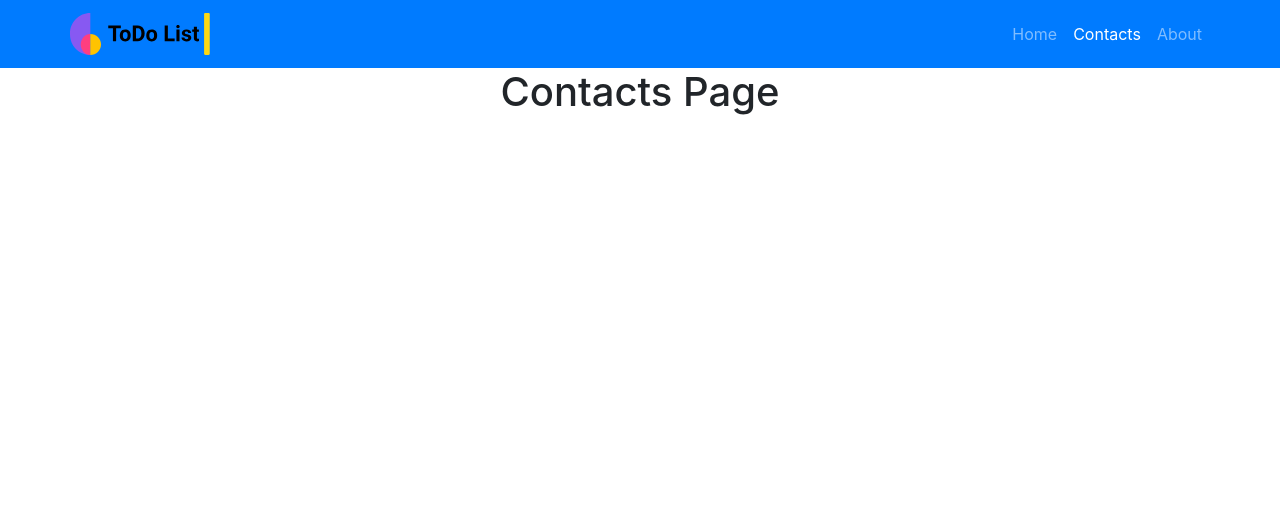
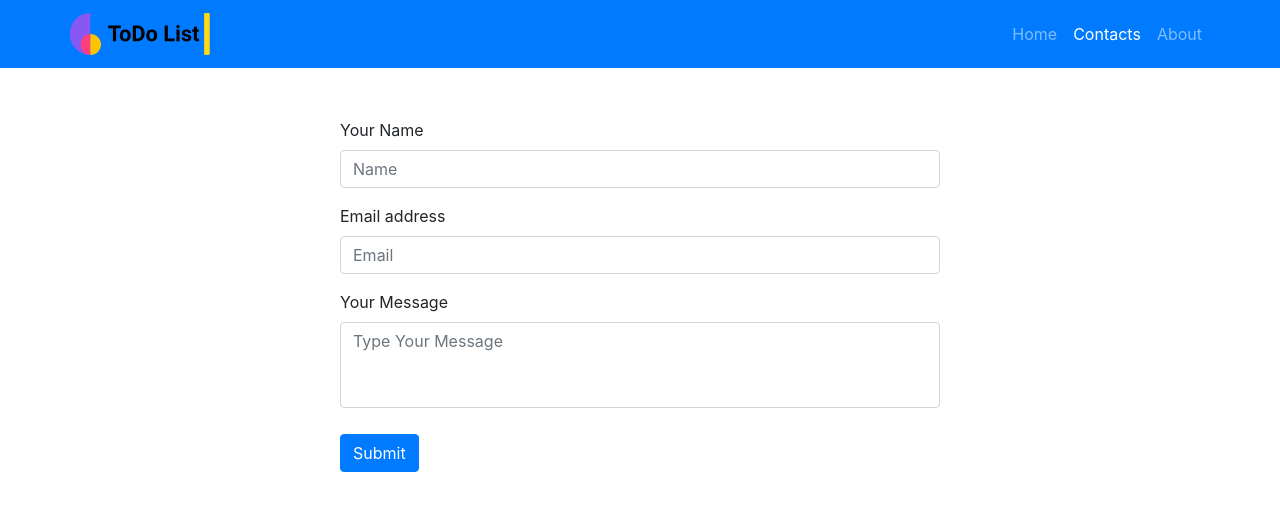
Before and after one commit to Narek-Alexanyan/todo-react-beg-06, a React (Create React App) app: page /contacts in a window 1280 px wide. Shown: the top 510 px of the page. Built offline with nearby package versions, Linux system fonts and the light colour scheme; a web font is replaced by a local one.

Commit message:
Contact Form

```diff
--- /dev/null
+++ b/src/component/ContactForm/ContactForm.jsx
@@ -0,0 +1,119 @@
+import React, { Component } from "react";
+import { Form, Button } from "react-bootstrap";
+import styles from "./ContactForm.module.css";
+import Spinner from "../Spinner/Spinner";
+import { withRouter } from "react-router";
+import PropTypes from 'prop-types';
+
+const inputsInfo = [
+  {
+    name: "name",
+    type: "text",
+    placeholder: "Name",
+    label: "Your Name",
+    controlId: "formBasicName",
+  },
+  {
+    name: "email",
+    type: "email",
+    placeholder: "Email",
+    label: "Email address",
+    controlId: "formBasicEmail",
+  },
+  {
+    name: "message",
+    type: "null",
+    placeholder: "Type Your Message",
+    label: "Your Message",
+    controlId: "formBasicTextarea",
+    as: "textarea",
+    rows: 3,
+  },
+];
+
+const API_HOST = "http://localhost:3001";
+
+class ContactForm extends Component {
+  state = {
+    name: "",
+    email: "",
+    message: "",
+    loading: false,
+  };
+
+  handleChange = (e) => {
+    const { name, value } = e.target;
+
+    this.setState({
+      [name]: value,
+    });
+  };
+  handleSubmit = () => {
+    this.setState({
+      loading: true,
+    });
+    const { name, email, message } = this.state;
+    const formData = {
+      name: name,
+      email: email,
+      message: message,
+    };
+    fetch(`${API_HOST}/form`, {
+      method: "POST",
+      body: JSON.stringify(formData),
+      headers: {
+        "Content-Type": "application/json",
+      },
+    })
+      .then((res) => res.json())
+      .then((data) => {
+        if (data.error) throw data.error;
+        this.setState({
+          loading: false,
+        });
+        this.props.history.push('/')
+      })
+      .catch((error) => {
+        console.log("Form error", error);
+        this.setState({
+            loading: false,
+          });
+      })
+  };
+  render() {
+    const inputsJsx = inputsInfo.map((input, index) => {
+      return (
+        <Form.Group controlId={input.controlId} key={index}>
+          <Form.Label>{input.label}</Form.Label>
+          <Form.Control
+            name={input.name}
+            type={input.type}
+            placeholder={input.placeholder}
+            as={input.as && input.as}
+            value={this.state[input.name]}
+            rows={input.rows && input.rows}
+            onChange={this.handleChange}
+          />
+        </Form.Group>
+      );
+    });
+    return (
+      <>
+        {this.state.loading && <Spinner />}
+        <Form className={styles.form} onSubmit={(e) => e.preventDefault()}>
+          {inputsJsx}
+
+          <Button variant="primary" type="submit" onClick={this.handleSubmit}>
+            Submit
+          </Button>
+        </Form>
+      </>
+    );
+  }
+}
+
+ContactForm.propTypes = {
+    history: PropTypes.object
+}
+
+export default withRouter(ContactForm);
--- /dev/null
+++ b/src/component/ContactForm/ContactForm.module.css
@@ -0,0 +1,5 @@
+.form {
+    width: 600px;
+    max-width: 100%;
+    margin: 50px auto 0;
+}
--- a/src/component/SingleTask/SingleTask.jsx
+++ b/src/component/SingleTask/SingleTask.jsx
@@ -2,10 +2,14 @@ import React, { Component } from "react";
 import styles from "./singleTask.module.css";
 import { Button } from "react-bootstrap";
 import { FontAwesomeIcon } from "@fortawesome/react-fontawesome";
-import { faTrash, faEdit, faArrowCircleLeft } from "@fortawesome/free-solid-svg-icons";
+import {
+  faTrash,
+  faEdit,
+  faArrowCircleLeft,
+} from "@fortawesome/free-solid-svg-icons";
 import TaskModal from "../../component/TasksModal/TasksModal";
-
-
+import Spinner from "../Spinner/Spinner";
+import PropTypes from "prop-types";
 
 const API_HOST = "http://localhost:3001";
 
@@ -13,7 +17,7 @@ class SingleTask extends Component {
   state = {
     singleTask: null,
     isEditModal: false,
-    ...this.props
+    loading: false,
   };
 
   toggleEditModal = () => {
@@ -23,14 +27,13 @@ class SingleTask extends Component {
   };
 
   handleEditTask = (editTask) => {
-    console.log(this.state);
     this.setState({
-      show: true
-    })
+      loading: true,
+    });
     const formData = {
       title: editTask.title,
       description: editTask.description,
-    }
+    };
     fetch(`${API_HOST}/task/${editTask._id}`, {
       method: "PUT",
       body: JSON.stringify(formData),
@@ -50,15 +53,18 @@ class SingleTask extends Component {
       .catch((error) => {
         console.log("SingleTask ,Edit Task Request Error", error);
       })
-      .finally(()=> {
+      .finally(() => {
         this.setState({
-          show: false
-        })
-      })
+          loading: false,
+        });
+      });
   };
 
   handleDeleteTask = () => {
     const { _id } = this.state.singleTask;
+    this.setState({
+      loading: true,
+    });
     fetch(`${API_HOST}/task/${_id}`, {
       method: "DELETE",
     })
@@ -68,13 +74,16 @@ class SingleTask extends Component {
         this.props.history.push("/");
       })
       .catch((error) => {
+        this.setState({
+          loading: false,
+        });
         console.log("SIngleTask Delete TAsk Request Error", error);
       });
   };
 
   goBack = () => {
-    this.props.history.go(-1)
-  }
+    this.props.history.go(-1);
+  };
 
   componentDidMount() {
     const { id } = this.props.match.params;
@@ -87,75 +96,16 @@ class SingleTask extends Component {
         });
       })
       .catch((error) => {
-        this.props.history.push("/404")
+        this.props.history.push("/404");
         console.log("Single Task Get Request error", error);
       });
   }
   render() {
-    const { singleTask, isEditModal } = this.state;
-    if (!singleTask)
-      return (
-        <div className={styles.loader__wrapper}>
-          <svg
-            className={styles.loader}
-            version="1.1"
-            id="L7"
-            x="0px"
-            y="0px"
-            viewBox="0 0 100 100"
-            enableBackground="new 0 0 100 100"
-          >
-            <path
-              fill="#000"
-              d="M31.6,3.5C5.9,13.6-6.6,42.7,3.5,68.4c10.1,25.7,39.2,38.3,64.9,28.1l-3.1-7.9c-21.3,8.4-45.4-2-53.8-23.3
-  c-8.4-21.3,2-45.4,23.3-53.8L31.6,3.5z"
-            >
-              <animateTransform
-                attributeName="transform"
-                attributeType="XML"
-                type="rotate"
-                dur="2s"
-                from="0 50 50"
-                to="360 50 50"
-                repeatCount="indefinite"
-              />
-            </path>
-            <path
-              fill="#000"
-              d="M42.3,39.6c5.7-4.3,13.9-3.1,18.1,2.7c4.3,5.7,3.1,13.9-2.7,18.1l4.1,5.5c8.8-6.5,10.6-19,4.1-27.7
-  c-6.5-8.8-19-10.6-27.7-4.1L42.3,39.6z"
-            >
-              <animateTransform
-                attributeName="transform"
-                attributeType="XML"
-                type="rotate"
-                dur="1s"
-                from="0 50 50"
-                to="-360 50 50"
-                repeatCount="indefinite"
-              />
-            </path>
-            <path
-              fill="#000"
-              d="M82,35.7C74.1,18,53.4,10.1,35.7,18S10.1,46.6,18,64.3l7.6-3.4c-6-13.5,0-29.3,13.5-35.3s29.3,0,35.3,13.5
-  L82,35.7z"
-            >
-              <animateTransform
-                attributeName="transform"
-                attributeType="XML"
-                type="rotate"
-                dur="2s"
-                from="0 50 50"
-                to="360 50 50"
-                repeatCount="indefinite"
-              />
-            </path>
-          </svg>
-        </div>
-      );
+    const { singleTask, isEditModal, loading } = this.state;
+    if (!singleTask || loading) return <Spinner />;
     return (
       <div className={styles.singleTask}>
-        <Button onClick={this.goBack} >
+        <Button onClick={this.goBack}>
           <FontAwesomeIcon icon={faArrowCircleLeft} />
           Go Back
         </Button>
@@ -193,4 +143,8 @@ class SingleTask extends Component {
   }
 }
 
+SingleTask.propTypes = {
+  history: PropTypes.object,
+};
+
 export default SingleTask;
--- a/src/component/pages/Contacts/Contacts.jsx
+++ b/src/component/pages/Contacts/Contacts.jsx
@@ -1,11 +1,12 @@
-import React from 'react'
+import ContactForm from "../../ContactForm/ContactForm";
+
 
 function Contacts() {
-    return (
-        <div>
-            <h1 style={{textAlign: "center"}}>Contacts Page</h1>
-        </div>
-    )
+  return (
+    <div>
+        <ContactForm />
+    </div>
+  );
 }
 
-export default Contacts
+export default Contacts;
--- a/src/index.css
+++ b/src/index.css
@@ -63,3 +63,7 @@ table {
 	border-collapse: collapse;
 	border-spacing: 0;
 }
+
+textarea {
+	resize: none !important;
+}
```
